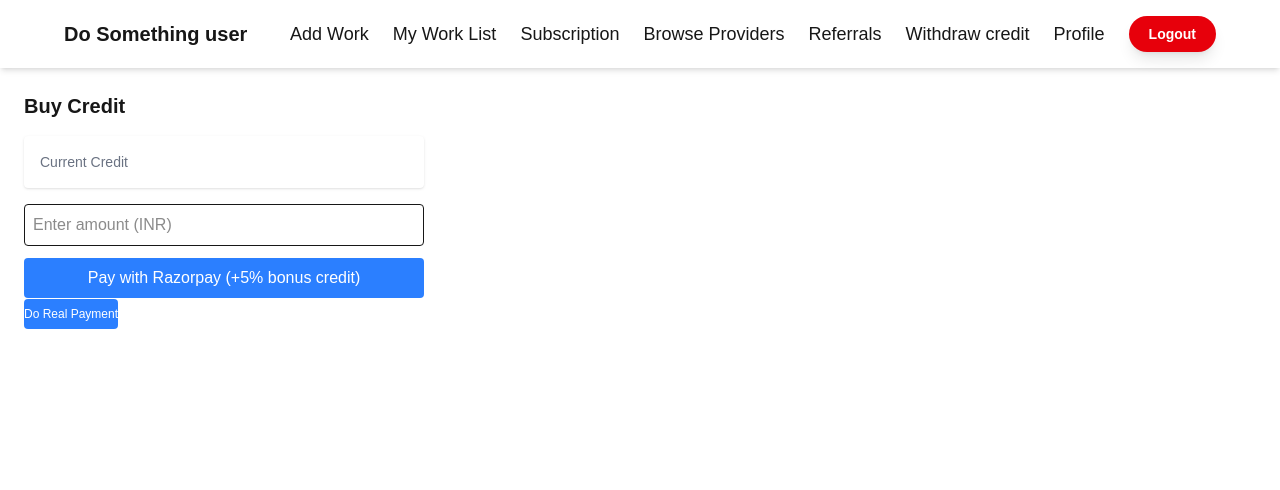
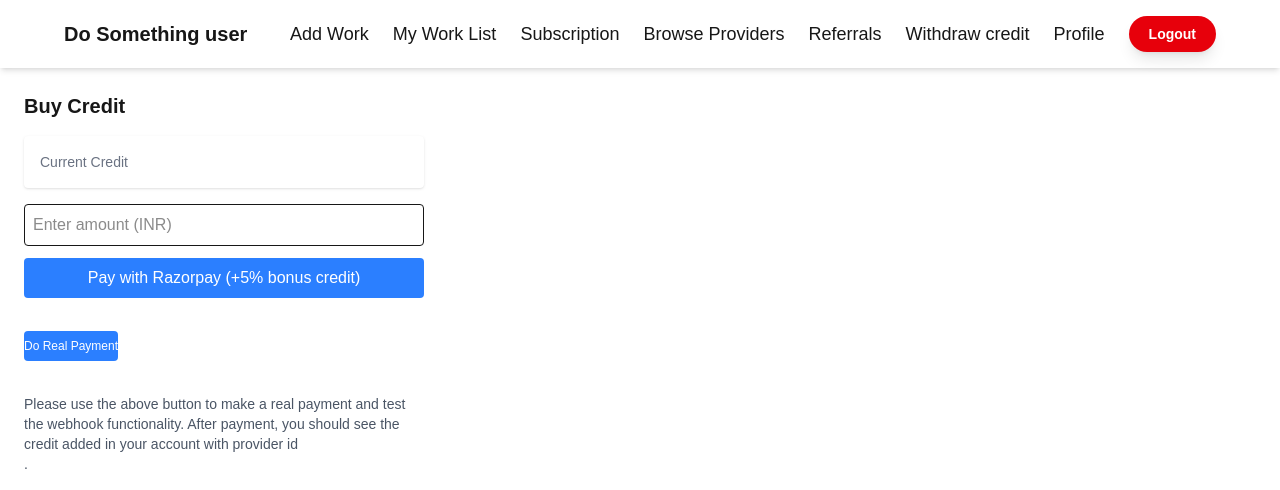
Before and after one commit to satyco2111-beep/afront, a Next.js app: page /admin/buy-cradit-provider in a window 1280 px wide. Shown: the top 490 px of the page. Built offline with nearby package versions, Linux system fonts and the light colour scheme; no server answers.

Commit message:
finel logo,mklccghfhgcjkhkjhhhkktttlkjkltllklllkkljkhgfhfh

```diff
--- a/app/admin/buy-cradit-provider/page.jsx
+++ b/app/admin/buy-cradit-provider/page.jsx
@@ -152,9 +152,15 @@ export default function ProviderCreditPage() {
       >
         {loading ? "Processing..." : "Pay with Razorpay (+5% bonus credit)"}
       </button>
-        <p className="text-xs text-gray-500 mt-2">
+        <p className="text-xs text-gray-500 mt-10">
           <a href="https://rzp.io/rzp/xjocsxbc" target="_blank" rel="noopener noreferrer"   className="w-full bg-blue-500 text-white py-2 rounded disabled:opacity-50">Do Real Payment</a>
         </p>
+
+       <p className="mt-10 text-sm text-gray-600">
+        Please use the above button to make a real payment and test the webhook functionality. After payment, you should see the credit added in your account with provider id
+        <p> <strong>{providerId}</strong> </p>.
+      </p>
+
 
       {/* https://rzp.io/rzp/xjocsxbc */}
     </div>
```
